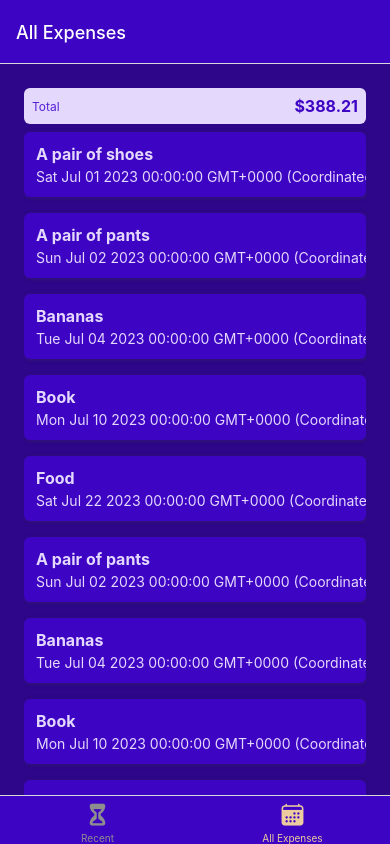
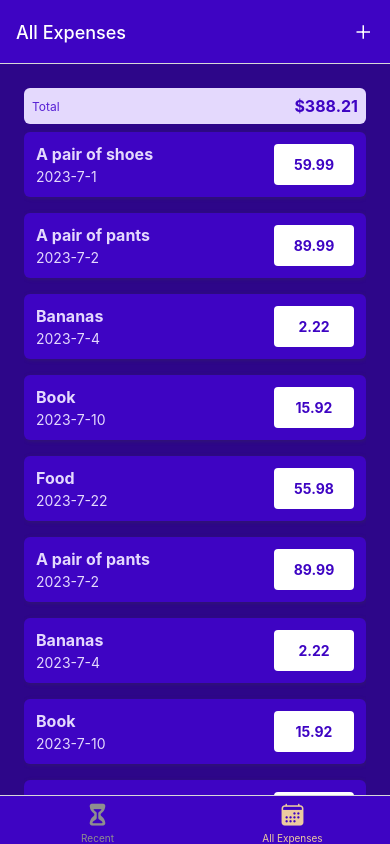
Before and after one commit to KongJudy/rn-expense-tracker, a React Native app: screen /AllExpenses in a window 390 px wide. Built offline with nearby package versions, Linux system fonts and the light colour scheme.

Commit message:
navigating between screens

```diff
--- a/App.js
+++ b/App.js
@@ -8,6 +8,7 @@
 import AllExpenses from './screens/AllExpenses';
 import { GlobalStyles } from './constants/styles';
 import { Ionicons } from '@expo/vector-icons';
+import IconButton from './components/UI/IconButton';
 
 const Stack = createNativeStackNavigator();
 const BottomTab = createBottomTabNavigator();
@@ -15,12 +16,22 @@
 const ExpensesOverview = () => {
   return (
     <BottomTab.Navigator
-      screenOptions={{
+      screenOptions={({ navigation }) => ({
         headerStyle: { backgroundColor: GlobalStyles.colors.primary500 },
         headerTintColor: 'white',
         tabBarStyle: { backgroundColor: GlobalStyles.colors.primary500 },
-        tabBarActiveTintColor: GlobalStyles.colors.accent500
-      }}
+        tabBarActiveTintColor: GlobalStyles.colors.accent500,
+        headerRight: ({ tintColor }) => (
+          <IconButton
+            icon='add'
+            size={24}
+            color={tintColor}
+            onPress={() => {
+              navigation.navigate('ManageExpense');
+            }}
+          />
+        )
+      })}
     >
       <BottomTab.Screen
         name='RecentExpenses'
--- a/components/ExpensesOutput/ExpenseItem.js
+++ b/components/ExpensesOutput/ExpenseItem.js
@@ -1,19 +1,30 @@
 import { Pressable, StyleSheet, Text, View } from 'react-native';
+import { useNavigation } from '@react-navigation/native';
 
 import { GlobalStyles } from '../../constants/styles';
+import { getFormmatedDate } from '../../util/date';
 
 const ExpenseItem = ({ description, amount, date }) => {
+  const navigation = useNavigation();
+  //use useNavigation when navigating to a non-screen item
+  const expensePressHandler = () => {
+    navigation.navigate('ManageExpense');
+  };
+
   return (
-    <Pressable>
+    <Pressable
+      onPress={expensePressHandler}
+      style={({ pressed }) => pressed && styles.pressed}
+    >
       <View style={styles.expenseItem}>
         <View>
           <Text style={[styles.textBase, styles.description]}>
             {description}
           </Text>
-          <Text style={styles.textBase}>{date.toString()}</Text>
+          <Text style={styles.textBase}>{getFormmatedDate(date)}</Text>
         </View>
         <View style={styles.amountContainer}>
-          <Text style={styles.amount}>{amount}</Text>
+          <Text style={styles.amount}>{amount.toFixed(2)}</Text>
         </View>
       </View>
     </Pressable>
@@ -23,6 +34,9 @@
 export default ExpenseItem;
 
 const styles = StyleSheet.create({
+  pressed: {
+    opacity: 0.75
+  },
   expenseItem: {
     padding: 12,
     marginVertical: 8,
@@ -30,7 +44,9 @@
     flexDirection: 'row',
     justifyContent: 'space-between',
     borderRadius: 6,
+    // for android
     elevation: 3,
+    // for iOS
     shadowColor: GlobalStyles.colors.gray500,
     shadowRadius: 4,
     shadowOffset: { width: 1, height: 1 },
@@ -50,7 +66,8 @@
     backgroundColor: 'white',
     justifyContent: 'center',
     alignItems: 'center',
-    borderRadius: 4
+    borderRadius: 4,
+    minWidth: 80
   },
   amount: {
     color: GlobalStyles.colors.primary500,
--- /dev/null
+++ b/components/UI/IconButton.js
@@ -0,0 +1,30 @@
+import { Pressable, StyleSheet, View } from 'react-native';
+import { Ionicons } from '@expo/vector-icons';
+
+const IconButton = ({ icon, size, color, onPress }) => {
+  return (
+    <Pressable
+      onPress={onPress}
+      // styles only shown when it is pressed
+      style={({ pressed }) => pressed && styles.pressed}
+    >
+      <View style={styles.buttonContainer}>
+        <Ionicons name={icon} size={size} color={color} />
+      </View>
+    </Pressable>
+  );
+};
+
+export default IconButton;
+
+const styles = StyleSheet.create({
+  buttonContainer: {
+    borderRadius: 24,
+    padding: 6,
+    marginHorizontal: 8,
+    marginVertical: 2
+  },
+  pressed: {
+    opacity: 0.75
+  }
+});
--- /dev/null
+++ b/util/date.js
@@ -0,0 +1,3 @@
+export const getFormmatedDate = (date) => {
+  return `${date.getFullYear()}-${date.getMonth() + 1}-${date.getDate()}`;
+};
```
